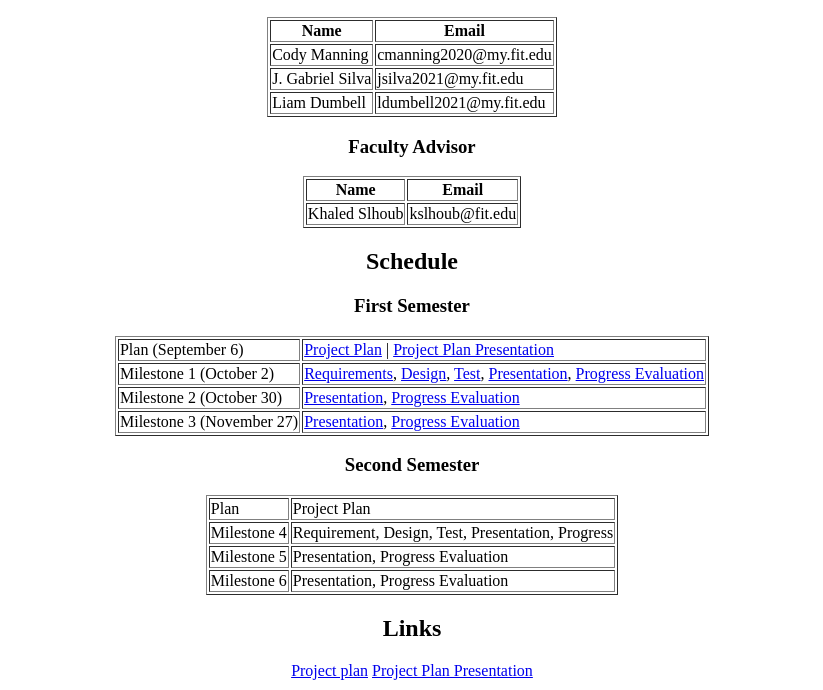
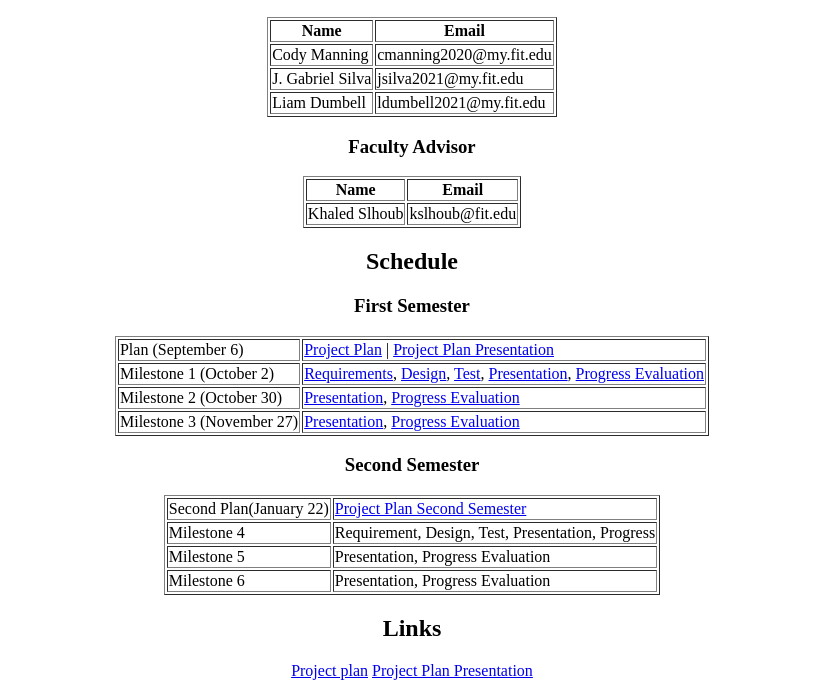
Before and after one commit to Balkirprpl/Balkirprpl.github.io, a plain HTML site: page index.html in a window 1280 px wide. Shown: the part 110-800 px from the top of the page, without its empty margins (228-1051 px from the left). Drawn offline with Linux system fonts and the light colour scheme.

Commit message:
updating the website

```diff
--- a/index.html
+++ b/index.html
@@ -63,8 +63,8 @@
     <h3>Second Semester</h3>
     <table border="1" align="center">
         <tr>
-            <td>Plan</td>
-            <td>Project Plan</td>
+            <td>Second Plan(January 22)</td>
+            <td><a href= "Senior Design Project Plan Semester 2.pdf">Project Plan Second Semester</a></td>
         </tr>
         <tr>
             <td>Milestone 4</td>
```
